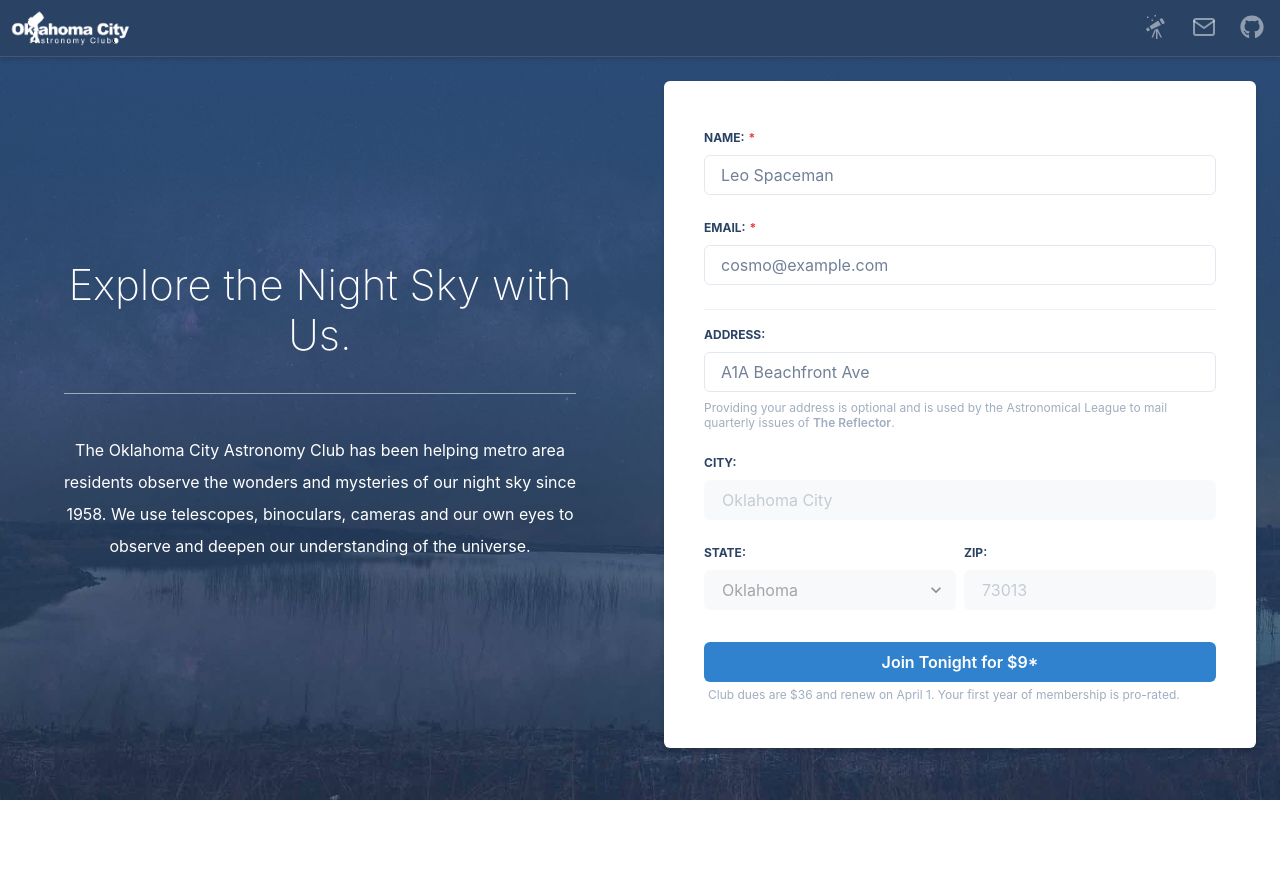
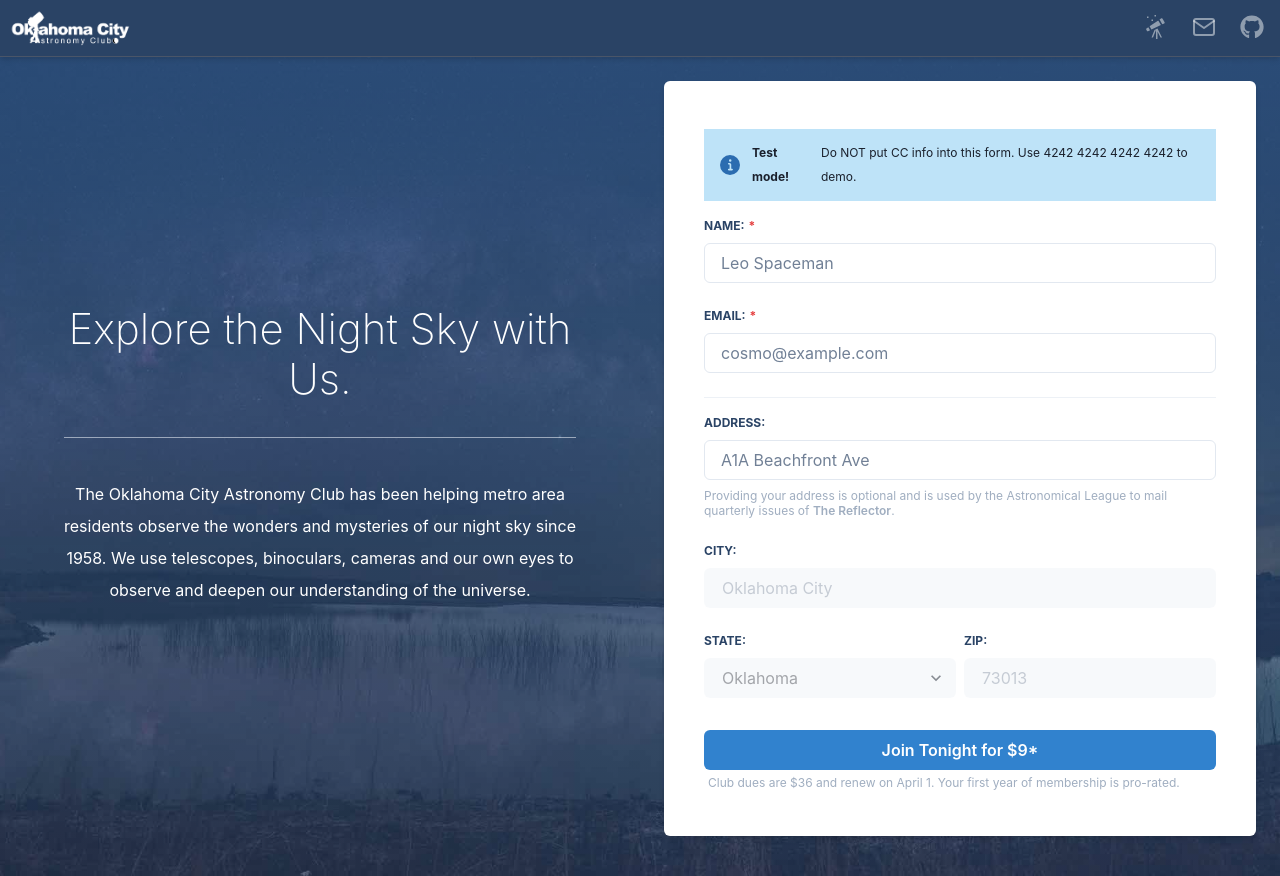
Before and after one commit to sdmacdonald/okcastro.club, a React (Vite) app: page / in a window 1280 px wide. Before the commit the page ends 800 px from the top, so only its background shows below. Built offline with nearby package versions, Linux system fonts and the light colour scheme.

Commit message:
enable demo

```diff
--- a/src/organisms/RegForm.jsx
+++ b/src/organisms/RegForm.jsx
@@ -1,6 +1,10 @@
 import React from "react";
 import { Form, FormInputField, FormSelectField } from "../molecules";
 import {
+  Alert,
+  AlertIcon,
+  AlertTitle,
+  AlertDescription,
   Button,
   Divider,
   FormHelperText,
@@ -20,6 +24,13 @@ export const RegForm = (props) => {
       name="register"
       onSubmit={onSubmit}
     >
+      <Alert status="info" fontSize="xs">
+        <AlertIcon />
+        <AlertTitle>Test mode!</AlertTitle>
+        <AlertDescription>
+          Do NOT put CC info into this form. Use 4242 4242 4242 4242 to demo.
+        </AlertDescription>
+      </Alert>
       <FormInputField
         name="name"
         required={true}
```
